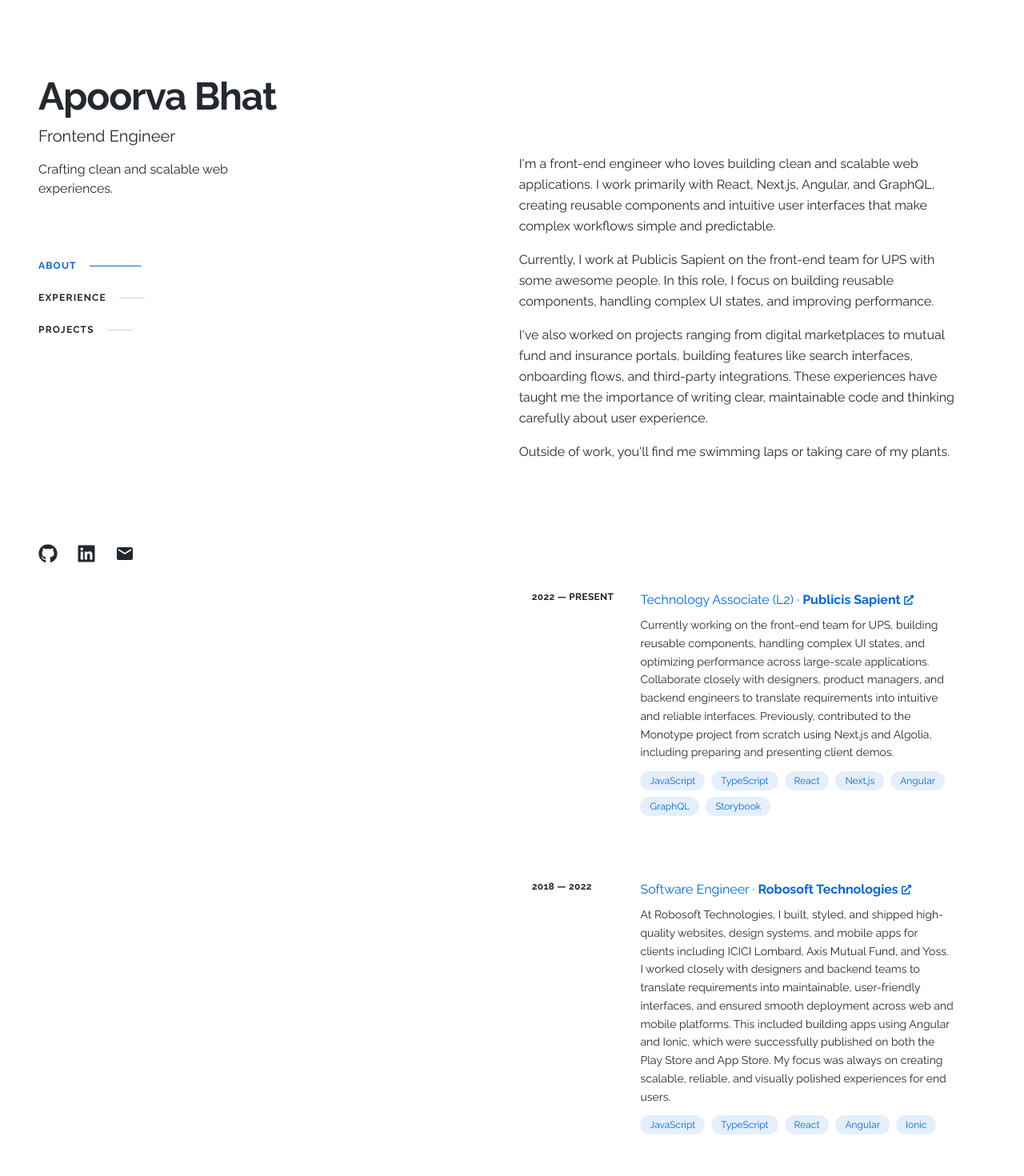
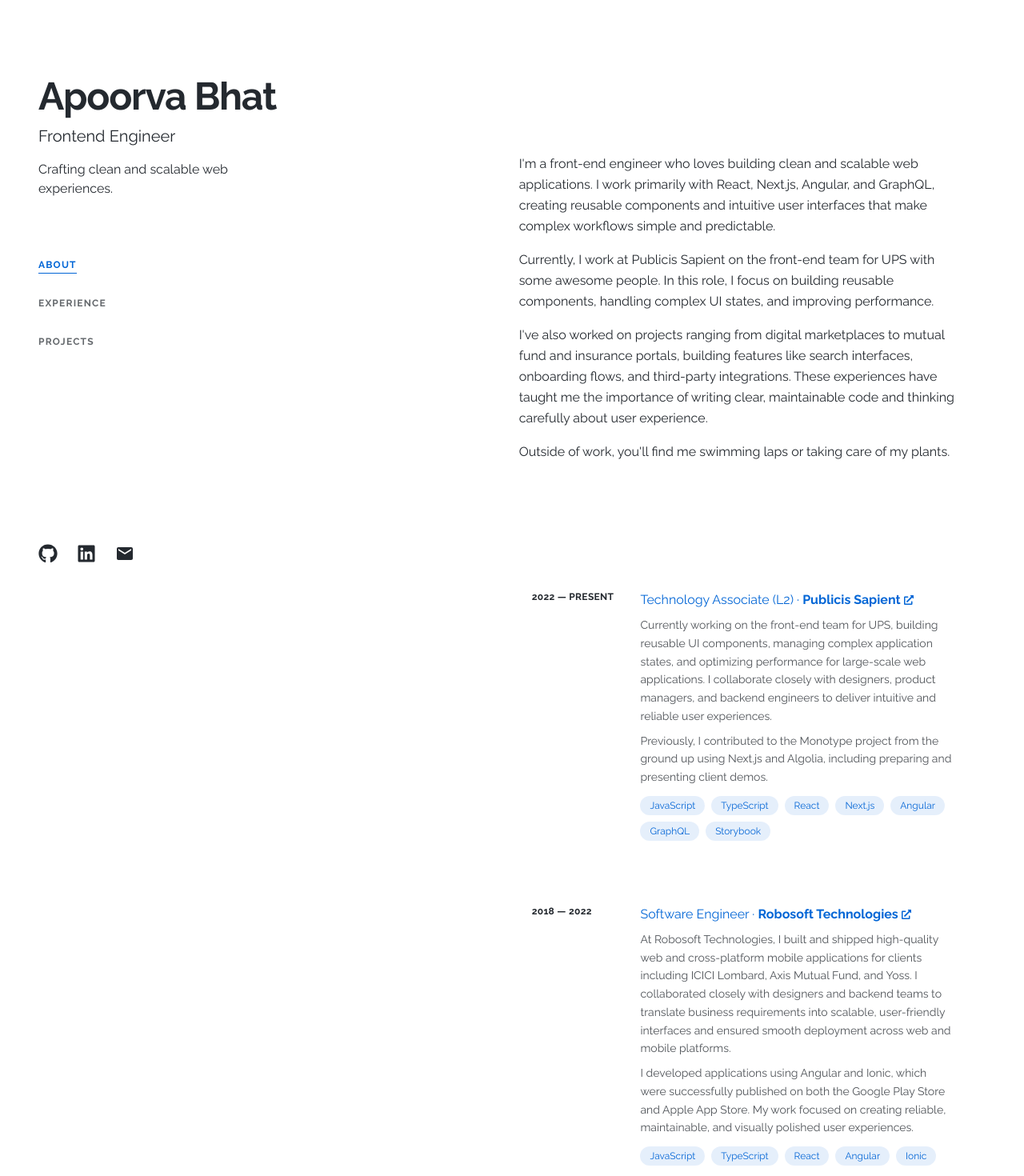
Before and after one commit to ApoorvaBhatA/portfolio_v4, a Next.js app: page / in a window 1280 px wide. Shown: the top 1470 px of the page at 80% size. Built offline with nearby package versions, Linux system fonts and the light colour scheme.

Commit message:
implements sidebar nav and experince

```diff
--- a/src/components/Experience.tsx
+++ b/src/components/Experience.tsx
@@ -40,9 +40,11 @@
                   </Link>
                 </h3>
 
-                <p className="mt-2 text-sm leading-relaxed">
-                  {item.description}
-                </p>
+                {item.description.map((para, i) => (
+                  <p key={i} className="mt-2 text-sm leading-relaxed text-primary-text/80">
+                    {para}
+                  </p>
+                ))}
 
                 <ul className="mt-3 flex flex-wrap gap-2">
                   {item.technologies.map((tech: string, i: number) => (
--- a/src/components/SidebarNav.tsx
+++ b/src/components/SidebarNav.tsx
@@ -1,14 +1,15 @@
 "use client";
+
 import { useScrollSpy } from "@/hooks/useScrollSpy";
 import { Section } from "@/types/portfolio";
 import Link from "next/link";
 
-export function SidebarNav({sections}: {sections: Section[]}) {
+export function SidebarNav({ sections }: { sections: Section[] }) {
   const activeId = useScrollSpy(sections.map((s) => s.id));
 
   return (
     <nav className="hidden lg:block mt-16">
-          <ul className="w-max">
+      <ul className="w-max space-y-3">
         {sections.map((section) => {
           const isActive = activeId === section.id;
 
@@ -16,28 +17,27 @@
             <li key={section.id}>
               <Link
                 href={`#${section.id}`}
-                    className={`group flex items-center py-3 transition-all`}
+                className="group inline-block py-1.5"
               >
                 <span
-                      className={`text-xs font-bold uppercase tracking-widest ${
-                        isActive
-                          ? "text-accent"
-                          : "group-hover:text-accent/50"
-                      }`}
+                  className={`
+      relative text-xs font-semibold uppercase tracking-widest transition-colors
+      ${isActive ? "text-accent" : "text-primary-text/70 group-hover:text-accent/80"}
+    `}
                 >
                   {section.label}
+                  <span
+                    className={`
+        absolute left-0 -bottom-1 h-px bg-accent transition-all duration-200
+        ${isActive ? "w-full" : "w-0 group-hover:w-full"}
+      `}
+                  />
                 </span>
-                    <span
-                      className={`ml-4 h-px w-8 transition-all ${
-                        isActive
-                          ? "w-16 bg-accent"
-                          : "bg-primary-text/20 group-hover:w-16 group-hover:bg-accent/50"
-                      }`}
-                    />
               </Link>
             </li>
           );
         })}
       </ul>
-        </nav>);
+    </nav>
+  );
 }
--- a/src/data/experience.json
+++ b/src/data/experience.json
@@ -6,15 +6,29 @@
       "role": "Technology Associate (L2)",
       "company": "Publicis Sapient",
       "companyUrl": "https://www.publicissapient.com/",
-      "description": "Currently working on the front-end team for UPS, building reusable components, handling complex UI states, and optimizing performance across large-scale applications. Collaborate closely with designers, product managers, and backend engineers to translate requirements into intuitive and reliable interfaces. Previously, contributed to the Monotype project from scratch using Next.js and Algolia, including preparing and presenting client demos.",
-      "technologies": ["JavaScript", "TypeScript", "React", "Next.js", "Angular", "GraphQL", "Storybook"]
+      "description": [
+        "Currently working on the front-end team for UPS, building reusable UI components, managing complex application states, and optimizing performance for large-scale web applications. I collaborate closely with designers, product managers, and backend engineers to deliver intuitive and reliable user experiences.",
+        "Previously, I contributed to the Monotype project from the ground up using Next.js and Algolia, including preparing and presenting client demos."
+      ],
+      "technologies": [
+        "JavaScript",
+        "TypeScript",
+        "React",
+        "Next.js",
+        "Angular",
+        "GraphQL",
+        "Storybook"
+      ]
     },
     {
       "period": "2018 — 2022",
       "role": "Software Engineer",
       "company": "Robosoft Technologies",
       "companyUrl": "https://www.robosoftin.com/",
-      "description": "At Robosoft Technologies, I built, styled, and shipped high-quality websites, design systems, and mobile apps for clients including ICICI Lombard, Axis Mutual Fund, and Yoss. I worked closely with designers and backend teams to translate requirements into maintainable, user-friendly interfaces, and ensured smooth deployment across web and mobile platforms. This included building apps using Angular and Ionic, which were successfully published on both the Play Store and App Store. My focus was always on creating scalable, reliable, and visually polished experiences for end users.",
+      "description": [
+        "At Robosoft Technologies, I built and shipped high-quality web and cross-platform mobile applications for clients including ICICI Lombard, Axis Mutual Fund, and Yoss. I collaborated closely with designers and backend teams to translate business requirements into scalable, user-friendly interfaces and ensured smooth deployment across web and mobile platforms.",
+        "I developed applications using Angular and Ionic, which were successfully published on both the Google Play Store and Apple App Store. My work focused on creating reliable, maintainable, and visually polished user experiences."
+      ],
       "technologies": ["JavaScript", "TypeScript", "React", "Angular", "Ionic"]
     }
   ],
--- a/src/types/experience.ts
+++ b/src/types/experience.ts
@@ -3,7 +3,7 @@
   role: string;
   company: string;
   companyUrl: string;
-  description: string;
+  description: string[];
   technologies: string[];
 }
 
```
Lines whose indentation alone changed are shown as unchanged.
